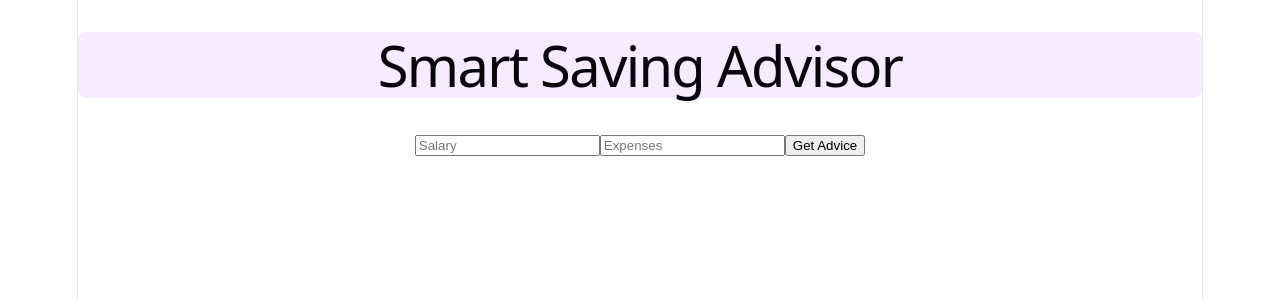
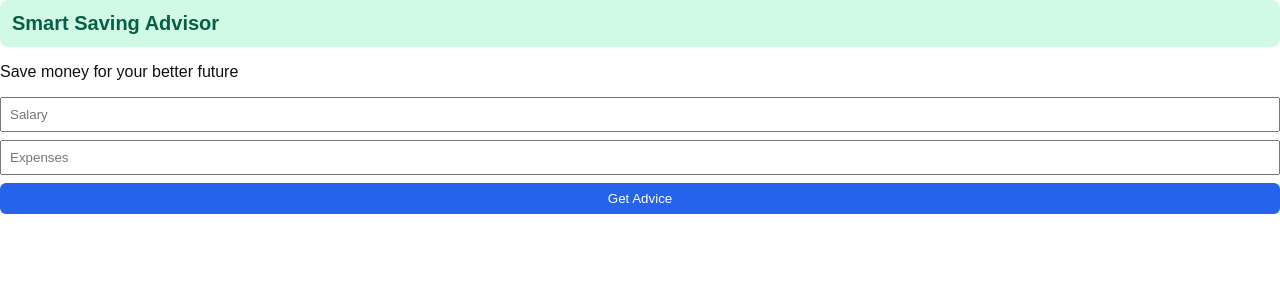
Before and after one commit to kashishdubey11092005-droid/React, a React (Vite) app in the folder my-app/: page / in a window 1280 px wide. Shown: the top 300 px of the page. Built offline with nearby package versions, Linux system fonts and the light colour scheme.

Commit message:
smart saving advisor app

```diff
--- a/my-app/src/App.jsx
+++ b/my-app/src/App.jsx
@@ -1,31 +1,26 @@
 import { useState } from 'react'
 
 export default function App() {
-  const [salary, setSalary] = useState(0)
-  const [expenses, setExpenses] = useState(0)
+  const [salary, setSalary] = useState('')
+  const [expenses, setExpenses] = useState('')
   const [advice, setAdvice] = useState('')
 
-  const getAdvice = () => {
-    let savings = salary - expenses
-    if (savings < 5000) {
-      setAdvice('Save in bank account')
-    } else if (savings < 10000) {
-      setAdvice('Invest in mutual funds')
-    } else {
-      setAdvice('Invest in stocks')
-    }
+  const showAdvice = () => {
+    const savings = Number(salary) - Number(expenses)
+    if (savings < 5000) setAdvice('Save in bank account.')
+    else if (savings < 10000) setAdvice('Invest in mutual funds.')
+    else setAdvice('Invest in stocks.')
   }
 
   return (
     <div>
       <h1>Smart Saving Advisor</h1>
-
-      <input type="number" onChange={(e) => setSalary(Number(e.target.value))} placeholder="Salary" />
-      <input type="number" onChange={(e) => setExpenses(Number(e.target.value))} placeholder="Expenses" />
-
-      <button onClick={getAdvice}>Get Advice</button>
-
+      <p>Save money for your better future</p>
+      <input value={salary} onChange={(e) => setSalary(e.target.value)} placeholder='Salary' />
+      <input value={expenses} onChange={(e) => setExpenses(e.target.value)} placeholder='Expenses' />
+      <button onClick={showAdvice}>Get Advice</button>
       {advice && <p>{advice}</p>}
+      {advice && <p>Use your money wisely.</p>}
     </div>
   )
 }
--- a/my-app/src/index.css
+++ b/my-app/src/index.css
@@ -1,114 +1,40 @@
-:root {
-  --text: #6b6375;
-  --text-h: #08060d;
-  --bg: #fff;
-  --border: #e5e4e7;
-  --code-bg: #f4f3ec;
-  --accent: #aa3bff;
-  --accent-bg: rgba(170, 59, 255, 0.1);
-  --accent-border: rgba(170, 59, 255, 0.5);
-  --social-bg: rgba(244, 243, 236, 0.5);
-  --shadow:
-    rgba(0, 0, 0, 0.1) 0 10px 15px -3px, rgba(0, 0, 0, 0.05) 0 4px 6px -2px;
-
-  --sans: system-ui, 'Segoe UI', Roboto, sans-serif;
-  --heading: system-ui, 'Segoe UI', Roboto, sans-serif;
-  --mono: ui-monospace, Consolas, monospace;
-
-  font: 18px/145% var(--sans);
-  letter-spacing: 0.18px;
-  color-scheme: light dark;
-  color: var(--text);
-  background: var(--bg);
-  font-synthesis: none;
-  text-rendering: optimizeLegibility;
-  -webkit-font-smoothing: antialiased;
-  -moz-osx-font-smoothing: grayscale;
-
-  @media (max-width: 1024px) {
-    font-size: 16px;
-  }
+/* Minimal beginner-friendly CSS */
+body {
+  margin: 0;
+  font-family: Arial, sans-serif;
+  background: #ffffff;
+  color: #111;
 }
 
-@media (prefers-color-scheme: dark) {
-  :root {
-    --text: #9ca3af;
-    --text-h: #f3f4f6;
-    --bg: #16171d;
-    --border: #2e303a;
-    --code-bg: #1f2028;
-    --accent: #c084fc;
-    --accent-bg: rgba(192, 132, 252, 0.15);
-    --accent-border: rgba(192, 132, 252, 0.5);
-    --social-bg: rgba(47, 48, 58, 0.5);
-    --shadow:
-      rgba(0, 0, 0, 0.4) 0 10px 15px -3px, rgba(0, 0, 0, 0.25) 0 4px 6px -2px;
-  }
-
-  #social .button-icon {
-    filter: invert(1) brightness(2);
-  }
+.container {
+  max-width: 480px;
+  margin: 32px auto;
+  padding: 16px;
 }
 
-#root {
-  width: 1126px;
-  max-width: 100%;
-  margin: 0 auto;
-  text-align: center;
-  border-inline: 1px solid var(--border);
-  min-height: 100svh;
-  display: flex;
-  flex-direction: column;
+h1 {
+  background: #d1fae5;
+  color: #065f46;
+  padding: 12px;
+  border-radius: 8px;
+  font-size: 20px;
+  margin: 0 0 12px;
+}
+
+input, button {
+  display: block;
+  width: 100%;
+  margin-top: 8px;
+  padding: 8px;
   box-sizing: border-box;
 }
 
-body {
-  margin: 0;
+button {
+  background: #2563eb;
+  color: #fff;
+  border: none;
+  border-radius: 6px;
 }
 
-h1,
-h2 {
-  font-family: var(--heading);
-  font-weight: 500;
-  color: var(--text-h);
-}
-
-h1 {
-  font-size: 56px;
-  letter-spacing: -1.68px;
-  margin: 32px 0;
-  padding: 20px;
-  background: var(--accent-bg);
-  border-radius: 8px;
-  @media (max-width: 1024px) {
-    font-size: 36px;
-    margin: 20px 0;
-  }
-}
-h2 {
-  font-size: 24px;
-  line-height: 118%;
-  letter-spacing: -0.24px;
-  margin: 0 0 8px;
-  @media (max-width: 1024px) {
-    font-size: 20px;
-  }
-}
-p {
-  margin: 0;
-}
-
-code,
-.counter {
-  font-family: var(--mono);
-  display: inline-flex;
-  border-radius: 4px;
-  color: var(--text-h);
-}
-
-code {
-  font-size: 15px;
-  line-height: 135%;
-  padding: 4px 8px;
-  background: var(--code-bg);
-}
+/* small helper */
+.muted { color: #4b5563; }
```
